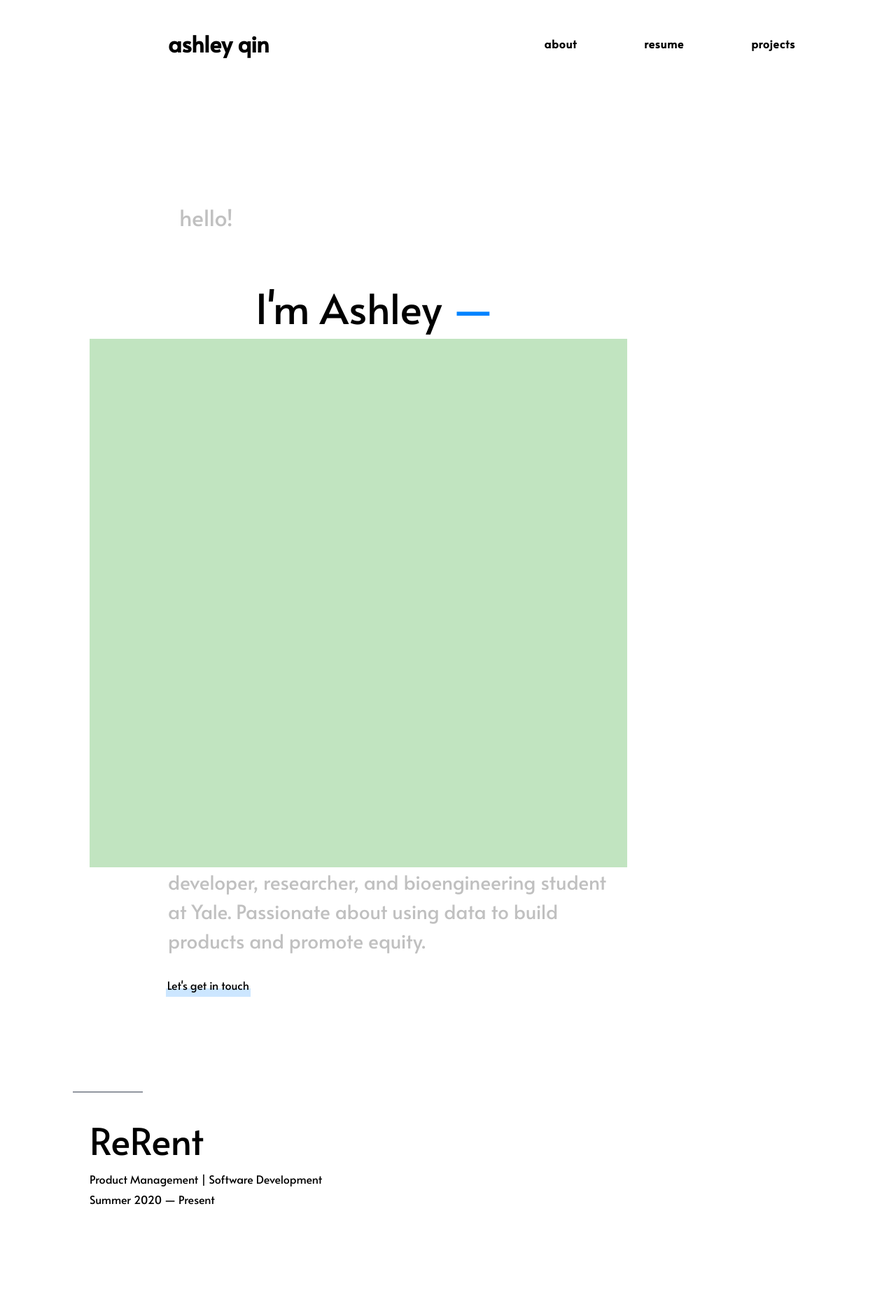
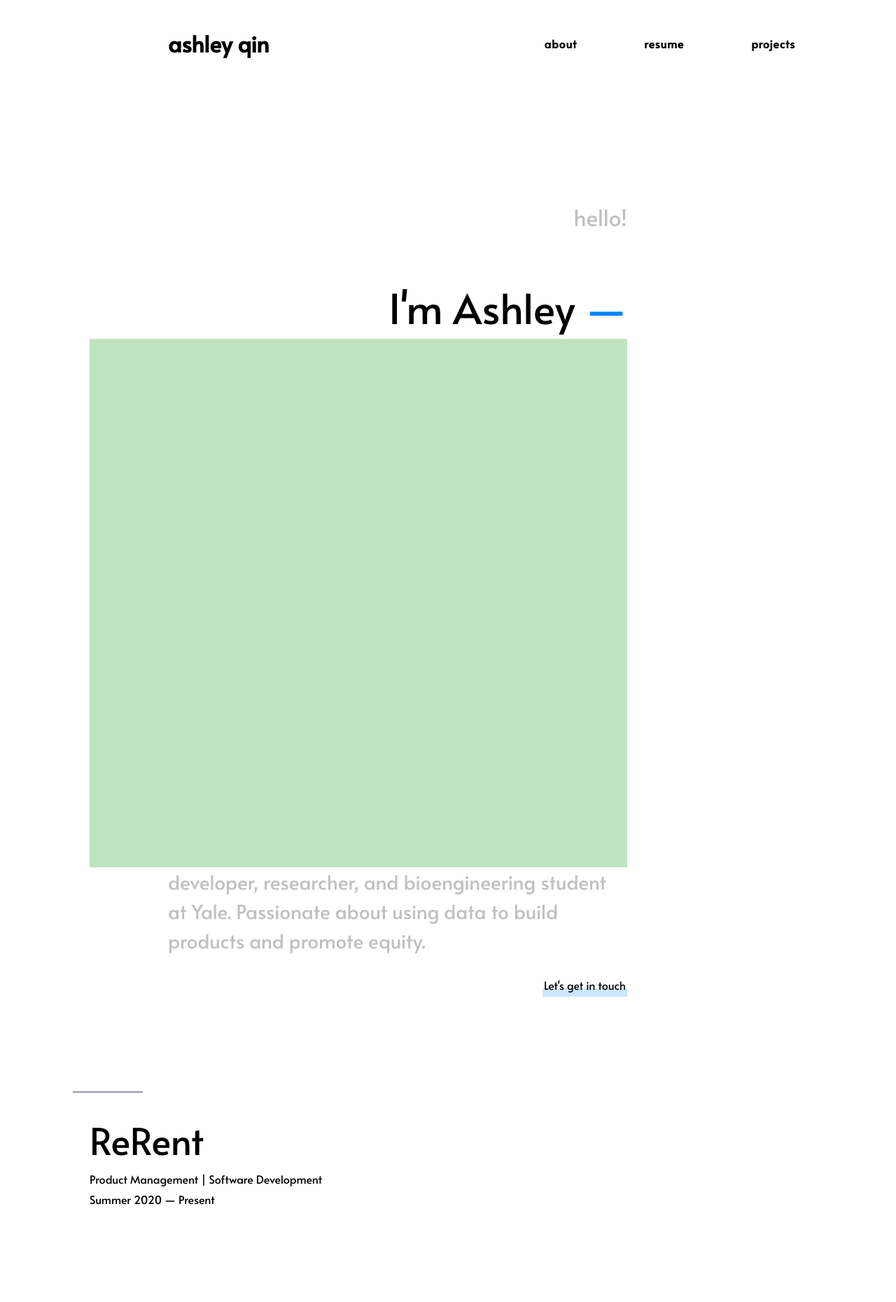
Before and after one commit to ashleyyqin/ashleyyqin.github.io, a Jekyll site: the page built from index.html, in a window 1280 px wide. Shown: the top 1860 px of the page at 70% size. Built offline with Jekyll 4.4.1, drawn with Linux system fonts in a browser that asks for light colours.

Commit message:
Update index.html

```diff
--- a/index.html
+++ b/index.html
@@ -3,7 +3,7 @@ layout: default
 title: Home
 ---
 <!--<div class="wide" style="display: flex; align-items: center; flex-flow: wrap; justify-content:left;">-->
-<div class="wide" style="display: flex; flex-flow: wrap;">
+<div class="wide" style="display: flex; flex-flow: wrap; justify-content:right">
     <span class="home-top"></span>
     <span class="home-title1">hello!</span>
     <br>
--- a/styles/main.css
+++ b/styles/main.css
@@ -9,7 +9,6 @@
 /* MAIN STYLES */
 
 body {
-    /*font-family: 'Alata', 'Arial', sans-serif;*/
     font-family: 'Alata';
     padding: 0;
     margin: 0;
@@ -19,10 +18,9 @@ body {
 img {
     width: 100%;
     border: none;
-    position: relative;
+    /*position: relative;*/
     display: block;
     z-index: 2000;
-    float: right;
 }
 
 img a:hover {
@@ -631,5 +629,6 @@ main {
 .project-descriptions {
     font-weight: 100;
     font-size: 150%;
-    margin-left: 50vw;
+    display: block;
+    align-items: center;
 }
```
